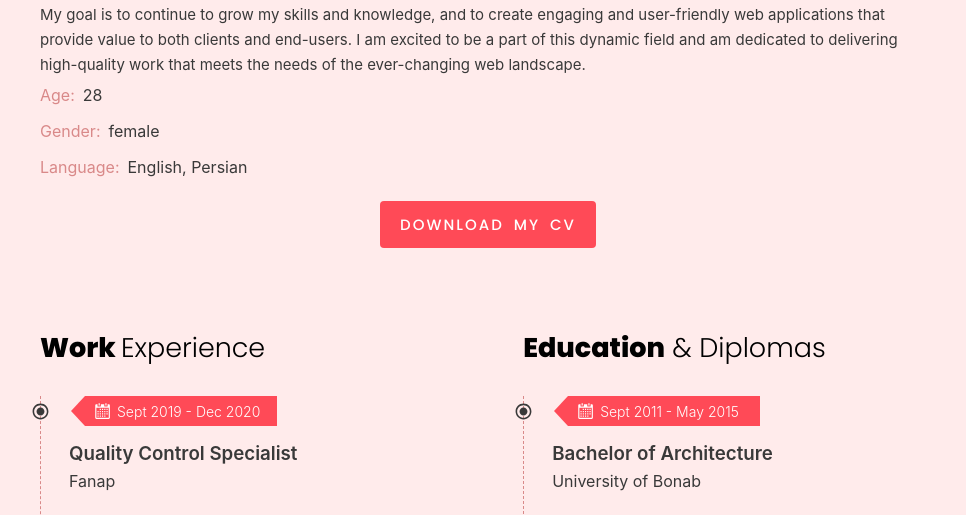
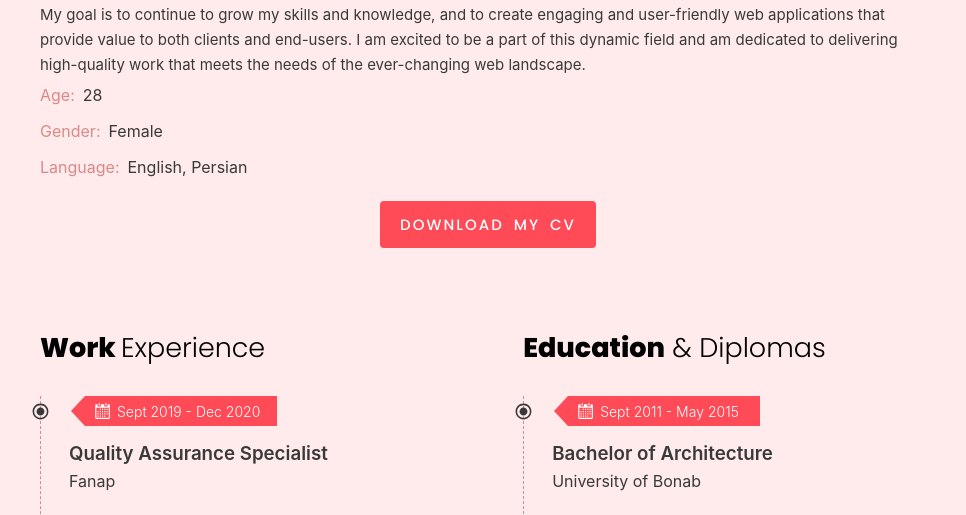
Before and after one commit to NiloufarSoltani/portfolio, a React (Create React App) app: page / in a window 1280 px wide. Shown: the part 1208-1723 px from the top of the page, without its empty margins (152-1118 px from the left). Built offline with nearby package versions, Linux system fonts and the light colour scheme; a web font is replaced by a local one.

Commit message:
Add my resume and change some details

```diff
--- a/src/component/About.js
+++ b/src/component/About.js
@@ -3,8 +3,18 @@ import Information from "./Information";
 import classes from "./About.module.css";
 import Experience from "./Experience";
 import Title from "./UI/Title";
+import CV from '../assets/files/NiloufarSoltani_CV.pdf';
 
 const About = () => {
+  const handleDownload = () => {
+    const downloadUrl = CV;
+    const link = document.createElement('a');
+    link.href = downloadUrl;
+    link.setAttribute('download', 'NiloufarSoltani_CV.pdf');
+    document.body.appendChild(link);
+    link.click();
+    document.body.removeChild(link);
+  };
   return (
     <div className={classes.about} id="about">
       <Row>
@@ -32,16 +42,16 @@ const About = () => {
         </div>
         <div className={classes["personal-information"]}>
           <Information info="age" detail="28" />
-          <Information info="gender" detail="female" />
+          <Information info="gender" detail="Female" />
           <Information info="language" detail="English, Persian" />
-          <button className={classes.cv}>download my CV</button>
+          <button className={classes.cv} onClick={handleDownload}>download my CV</button>
         </div>
         <div className={classes.expertise}>
           <div>
             <h2 className={classes['inner-title']}>Work <span>Experience</span></h2>
             <div className={classes['experience-column']}>
             <Experience
-              title="Quality Control Specialist"
+              title="Quality Assurance Specialist"
               location="Fanap"
               duration="Sept 2019 - Dec 2020"
               description="As a QA specialist at Fanap, I was responsible for ensuring the quality of three different products by writing comprehensive test scenarios and test cases, conducting unit tests and integration tests, and acting as a liaison between the development team, project managers, and business analysts."
```
Also changed, not shown: 1 other file (tests, documents, lock files or other folders).
